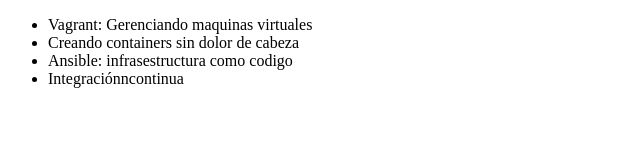
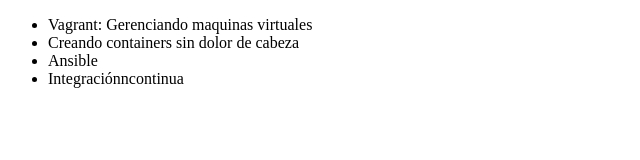
Before and after one commit to LuisEduardocb3/alura-git, a plain HTML site: page index.html in a window 1280 px wide. Shown: the whole page, without its empty margins (0-640 px from the left). Drawn offline with Linux system fonts and the light colour scheme.

Commit message:
Revert "cambiando el nombre del curso de ansible"
This reverts commit 3c24a12afabc8f5cd1cff1f00725a7827e646fca.

```diff
--- a/index.html
+++ b/index.html
@@ -8,7 +8,7 @@
      <ul>
          <li> Vagrant: Gerenciando maquinas virtuales </li>
          <li> Creando containers sin dolor de cabeza </li>
-         <li> Ansible: infrasestructura como codigo </li>
+         <li> Ansible </li>
          <li> Integraciónncontinua </li>
 
      </ul>
```
